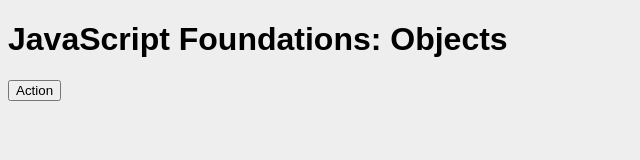
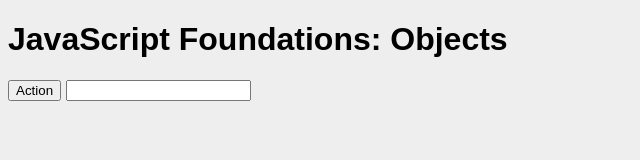
Before and after one commit to xanderoid/treehouse-practice-apps, a plain HTML site: page objects/index.html in a window 1280 px wide. Shown: the whole page, without its empty margins (0-640 px from the left). Drawn offline with Linux system fonts and the light colour scheme.

Commit message:
finished video 2

```diff
--- a/objects/index.html
+++ b/objects/index.html
@@ -12,6 +12,7 @@
 	<body>
 		<h1>JavaScript Foundations: Objects</h1>
 		<button id="action">Action</button>
+		<input id="text_field">
 		<script type="text/javascript" src="objects.js"></script>
 	</body>
 </html>
```
Also changed, not shown: objects/objects.js (+36 -0 lines).
